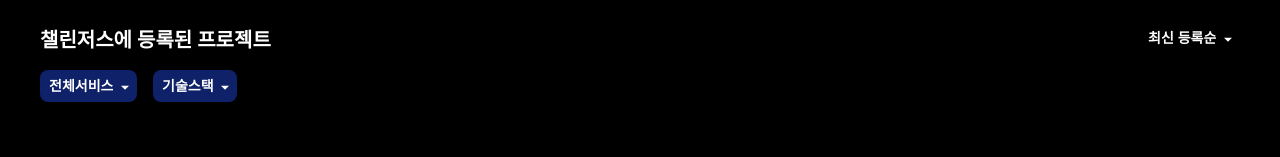
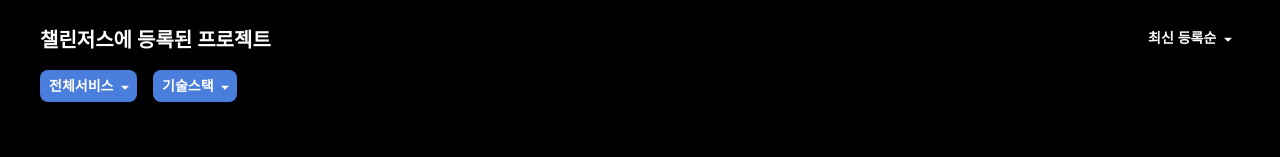
Before and after one commit to chalIengers/challengers-front, a React (Create React App) app: page /project in a window 1280 px wide. Shown: the part 371-528 px from the top of the page. Built offline with nearby package versions, Linux system fonts and the light colour scheme; a web font is replaced by a local one.

Commit message:
리팩토링 완료 #14

```diff
--- a/src/component/emotion/component.tsx
+++ b/src/component/emotion/component.tsx
@@ -74,7 +74,7 @@ export const SelectBox: React.FC<SelectBoxProps> = ({ options, value, onChange,
         cursor: pointer;
         appearance: none;
         text-indent: 0.1rem;
-        background: ${back || `${theme.palette.primary[900]}`};
+        background: ${back || `${theme.palette.primary[500]}`};
         ${theme.typography.body3Bold}
         color: ${theme.palette.gray.white};
         padding-right: 2.4rem;
```
